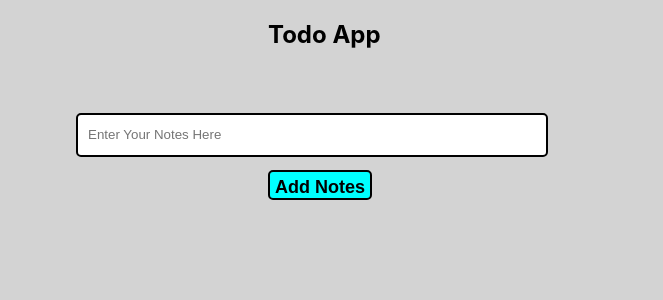
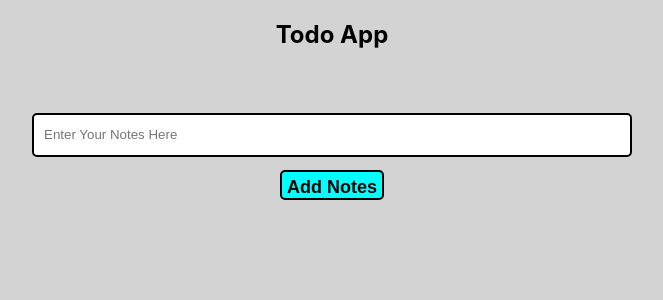
Before and after one commit to Osho957/ToDoApp, a React (Create React App) app: page / in a window 1280 px wide. Shown: the top 300 px of the page, without its empty margins (308-971 px from the left). Built offline with nearby package versions, Linux system fonts and the light colour scheme.

Commit message:
Updated Styles

```diff
--- a/src/components/Todo.css
+++ b/src/components/Todo.css
@@ -1,16 +1,18 @@
 .container{
     display: block;
-    margin-left: 30%;
+    margin-left: auto;
+    margin-right: auto;
     margin-top: 5% ;
     border: 2px solid black;
     border-radius: 5px;
-    width: 35%;
+    width: 45%;
     height: 20px;
     padding: 10px;
 }
 
 .btn{
-    margin-left: 45%;
+    margin-left: auto;
+    margin-right: auto;
     margin-top: 1%;
     border: 2px solid black;
     border-radius: 5px;
@@ -22,22 +24,30 @@
 }
 
 .heading{
-    margin-left: 45%;
+    text-align: center;
 }
 .note_container{
     display: flex;
     justify-content: space-between;
-    margin-left: 10%;
     margin-top: 5% ;
     border: 2px solid black;
     border-radius: 5px;
-    width: 80%;
+    margin-left: auto;
+    margin-right: auto;
+    width: 90%;
     padding: 10px;
     background-color: lightcyan;
 }
+.btn_holder{
+    width: 100%;
+    display: grid;
+}
+.btn_container{
+    display: block;
+}
 .btn1{
-    margin-left: 45%;
     margin-top: 1%;
+
     border: 2px solid black;
     border-radius: 5px;
     background-color: rgb(236, 50, 50);
@@ -48,7 +58,6 @@
     color: white;
 }
 .btn2{
-    margin-left: 45%;
     margin-top: 1%;
     border: 2px solid black;
     border-radius: 5px;
@@ -58,12 +67,6 @@
     height: 30px;
     font-weight: bold;
     color: black;
-}
-.btn_container{
-    align-items: center;
-    margin-right: 12%;
-    display: flex;
-    justify-content: space-between;
 }
 
 .sub_container{
--- a/src/components/Todo.tsx
+++ b/src/components/Todo.tsx
@@ -35,10 +35,13 @@ export default function Todo() {
    <>
    <h2 className="heading">Todo App</h2>
     <input className="container" placeholder="Enter Your Notes Here" type="text" value={value} onChange={(e)=>(setValue(e.target.value))}/>
-    <button className="btn"
+   <div className="btn_holder">
+   <button className="btn"
     onClick={()=>{
     setValue("");
     setList([...list,value])}}>Add Notes</button>
+   </div>
+
     {list.map((x,i)=>updateIndex===i ? renderUpdateItem(i):renderListItem(x,i))}
    </>
   )
```
